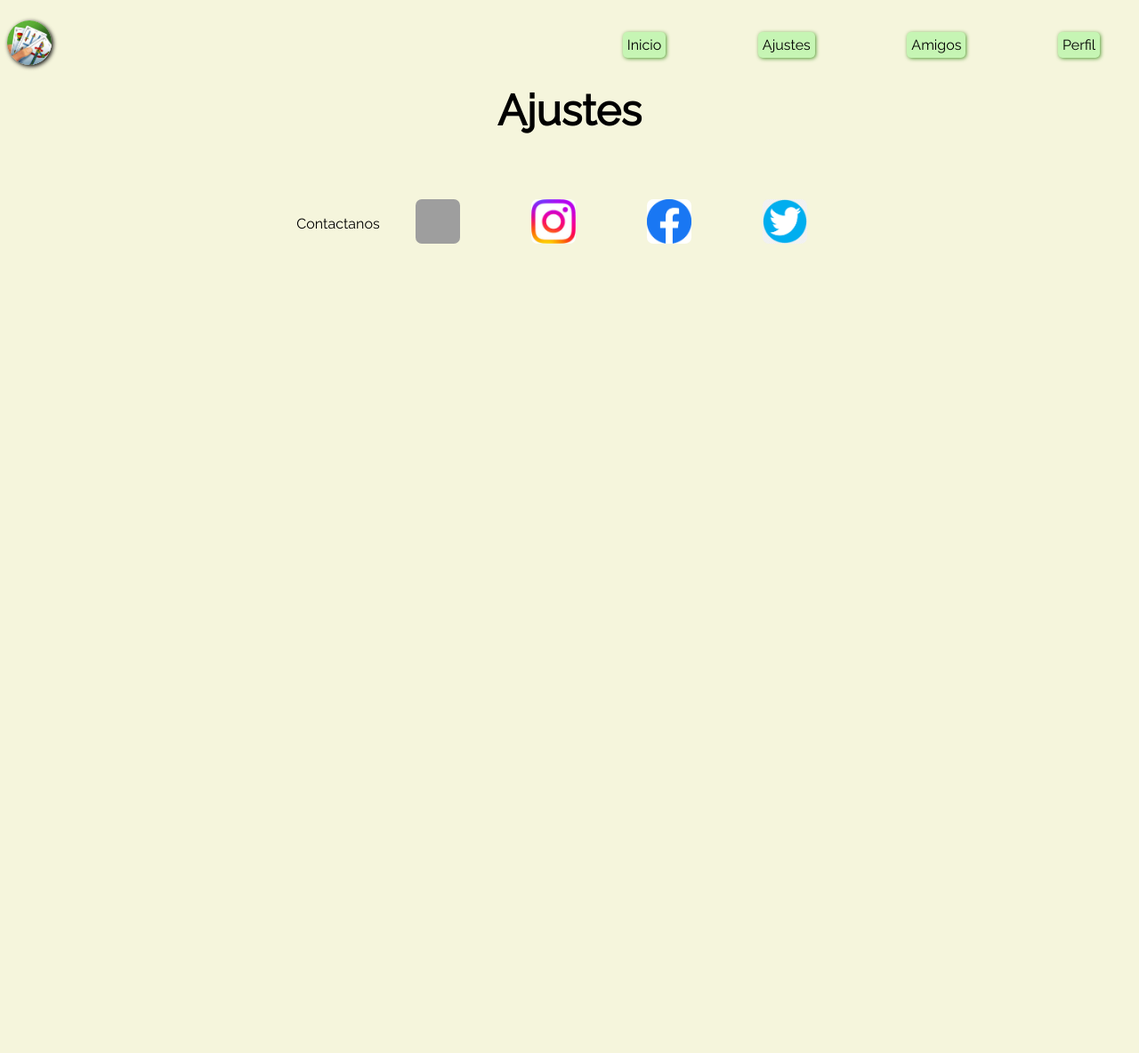
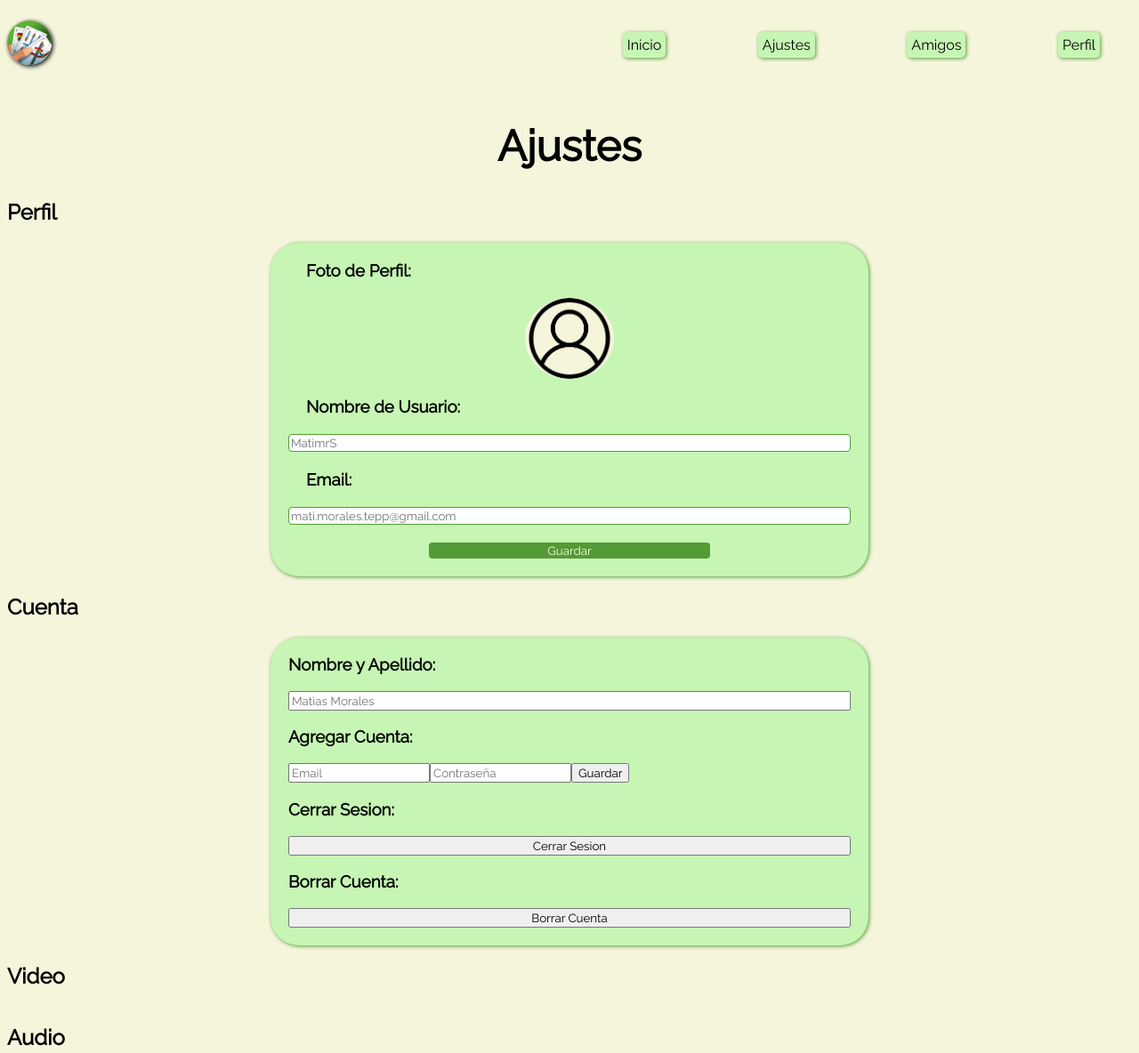
Before and after one commit to Matimrs/HTML-CSS-Proyect1, a plain HTML site: page pages/ajustes.html in a window 1280 px wide. Shown: the top 1184 px of the page at 89% size. Before the commit the page ends 800 px from the top, so only its background shows below. Drawn offline with Linux system fonts and the light colour scheme; grey boxes are pictures that could not be loaded.

Commit message:
Fin 'Amigos', comienzo 'Ajustes'

```diff
--- a/css/style.css
+++ b/css/style.css
@@ -96,6 +96,7 @@ main{
 }
 h1{
     font-size: 3rem;
+    font-weight: bold;
 }
 .texto_centrado, .subir{
     text-align: center;
@@ -208,7 +209,7 @@ footer ul li{
     margin: 20px;
     max-width: 400px;
     width: 50%;
-    border: 1px solid rgb(83, 155, 54);
+    box-shadow: 1px 1px 4px rgb(83, 155, 54);
     border-radius: 15px;
     background-color: rgb(198, 245, 180);
 }
@@ -222,7 +223,43 @@ footer ul li{
         width: 100px;
     }
 }
-
+.item-ajustes{
+    display: flex;
+    flex-direction: column;
+    justify-content: center;
+    align-items: center;
+}
+.item-ajustes div{
+    background-color: rgb(198, 245, 180) ;
+    padding: 0 20px 20px 20px;
+    width: 50%;
+    display: flex;
+    flex-direction: column;
+    box-shadow: 1px 1px 4px rgb(83, 155, 54);
+    border-radius: 2rem;
+}
+.ajustes-perfil img{
+    margin: 0 auto;
+    width: 100px;
+    background-color: beige;
+    border-radius: 100%;
+ }
+ .ajustes-perfil h3{
+    margin: 20px;
+ }
+ .ajustes-perfil button{
+    width: 50%;
+    margin: 0 auto;
+    margin-top: 20px;
+    background-color: rgb(83, 155, 54);
+    color: beige;
+    border: none;
+    border-radius: .25rem;
+ }
+.ajustes-perfil input{
+    border-radius: .25rem;
+    border: 1px solid rgb(83, 155, 54);
+ }
 @media(min-width: 576px){
     .logo{
         border: solid 0px black;
--- a/pages/ajustes.html
+++ b/pages/ajustes.html
@@ -22,9 +22,41 @@
         </div>
         </nav>
     </header>
-    <div class="div_principal">
+    <main class="div_principal">
         <h1 class="texto_centrado">Ajustes</h1>
-    </div>
+        <h2>Perfil</h2>
+        <div  class="item-ajustes">
+            <div class="ajustes-perfil">
+                <h3>Foto de Perfil: </h3><img src="../img/profileIMG.png" alt="Foto de Perfil">
+                <h3>Nombre de Usuario: </h3><input type="text" placeholder="MatimrS" >
+                <h3>Email: </h3><input type="email" placeholder="mati.morales.tepp@gmail.com">
+                <button type="submit">Guardar</button>
+            </div>
+        </div>
+        <h2>Cuenta</h2>
+        <div class="item-ajustes">
+            <div class="ajustes-cuenta">
+                <h3>Nombre y Apellido: </h3><input type="text" placeholder="Matias Morales" >
+                <h3>Agregar Cuenta: </h3>
+                <span><input type="email" placeholder="Email"><input type="password" placeholder="Contraseña"><button type="submit">Guardar</button></span>
+                <h3>Cerrar Sesion: </h3><button>Cerrar Sesion</button>
+                <h3>Borrar Cuenta: </h3><button>Borrar Cuenta</button>
+            </div>
+        </div>
+        <h2>Video</h2>
+        <div class="item-ajustes">
+
+        </div>
+        <h2>Audio</h2>
+        <div class="item-ajustes">
+
+        </div>
+
+        <h2>Juego</h2>
+        <div class="item-ajustes">
+
+        </div>
+    </main>
     <footer>
         <ul>
             <il><a  href="../pages/contacto.html" class="link">Contactanos</a></il>
```
Also changed, not shown: pages/contacto.html (+2 -2 lines), pages/perfil.html (+1 -1 lines).
